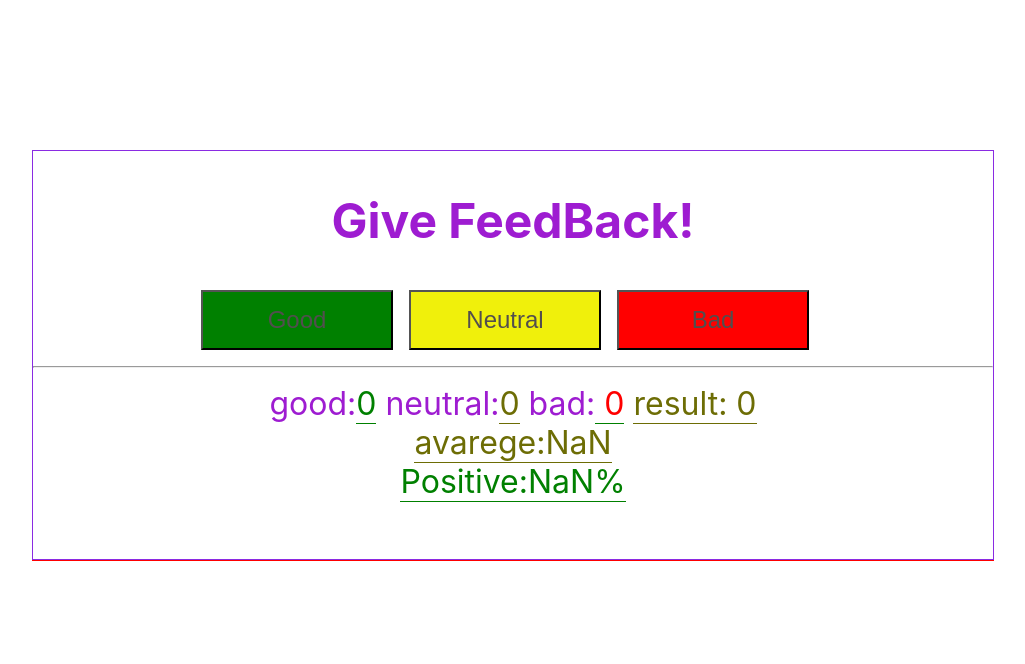
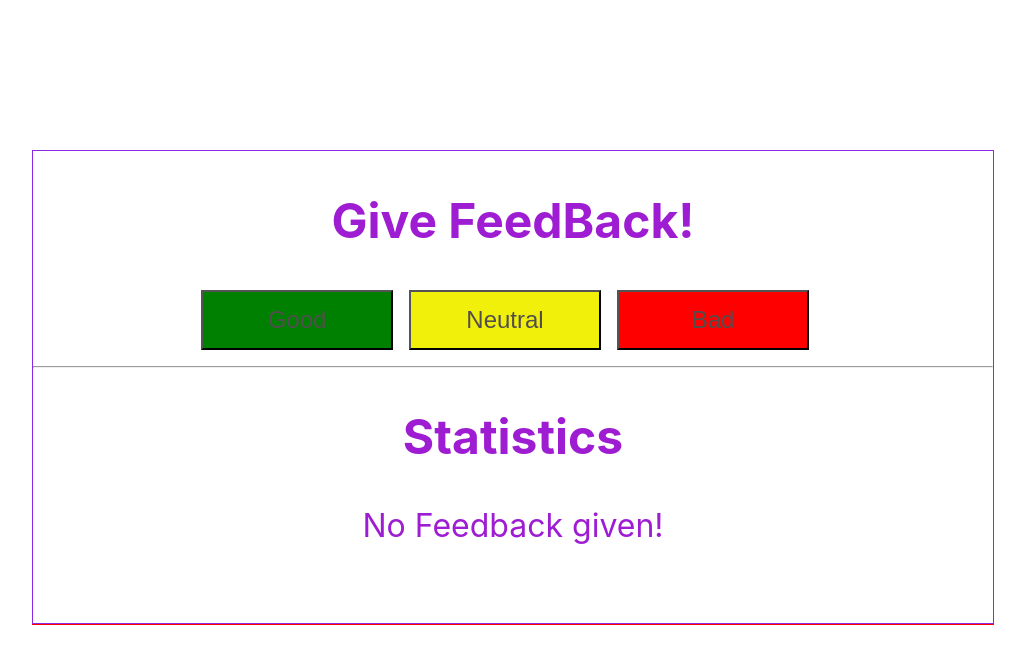
Before and after one commit to mesfint/FullStack_courses_Excersices, a React (Create React App) app in the folder part1/unicafe/: page / in a window 1280 px wide. Shown: the top 664 px of the page, without its empty margins (127-1152 px from the left). Built offline with nearby package versions, Linux system fonts and the light colour scheme.

Commit message:
1.9 Unicafe_step4_completed

```diff
--- a/part1/unicafe/src/App.css
+++ b/part1/unicafe/src/App.css
@@ -9,7 +9,7 @@ body {
   margin-top: 150px;
   height: 360px;
   width: 75%;
-  padding-bottom: 3rem;
+  padding-bottom: 7rem;
 }
 .App {
   color: rgb(158, 28, 209);
--- a/part1/unicafe/src/App.js
+++ b/part1/unicafe/src/App.js
@@ -4,10 +4,14 @@ import ReactDOM from "react-dom";
 import "./App.css";
 
 const Statistics = ({ bad, good, neutral }) => {
+  if (good == 0 && bad == 0 && neutral == 0) {
+    return "No Feedback given!";
+  } else {
     return (
       <div>
         good:<span className="g">{good}</span> neutral:
-      <span className="n">{neutral}</span> bad:<span className="b"> {bad}</span>{" "}
+        <span className="n">{neutral}</span> bad:
+        <span className="b"> {bad}</span>{" "}
         <span className="n">result: {good + neutral + bad}</span>
         <span className="n">
           <br />
@@ -24,6 +28,7 @@ const Statistics = ({ bad, good, neutral }) => {
         </span>
       </div>
     );
+  }
 };
 
 const App = () => {
@@ -57,6 +62,8 @@ const App = () => {
         Bad
       </button>
       <hr />
+      <h2>Statistics</h2>
+      {}
       <Statistics good={good} bad={bad} neutral={neutral} />
     </div>
   );
```
Lines whose indentation alone changed are shown as unchanged.
